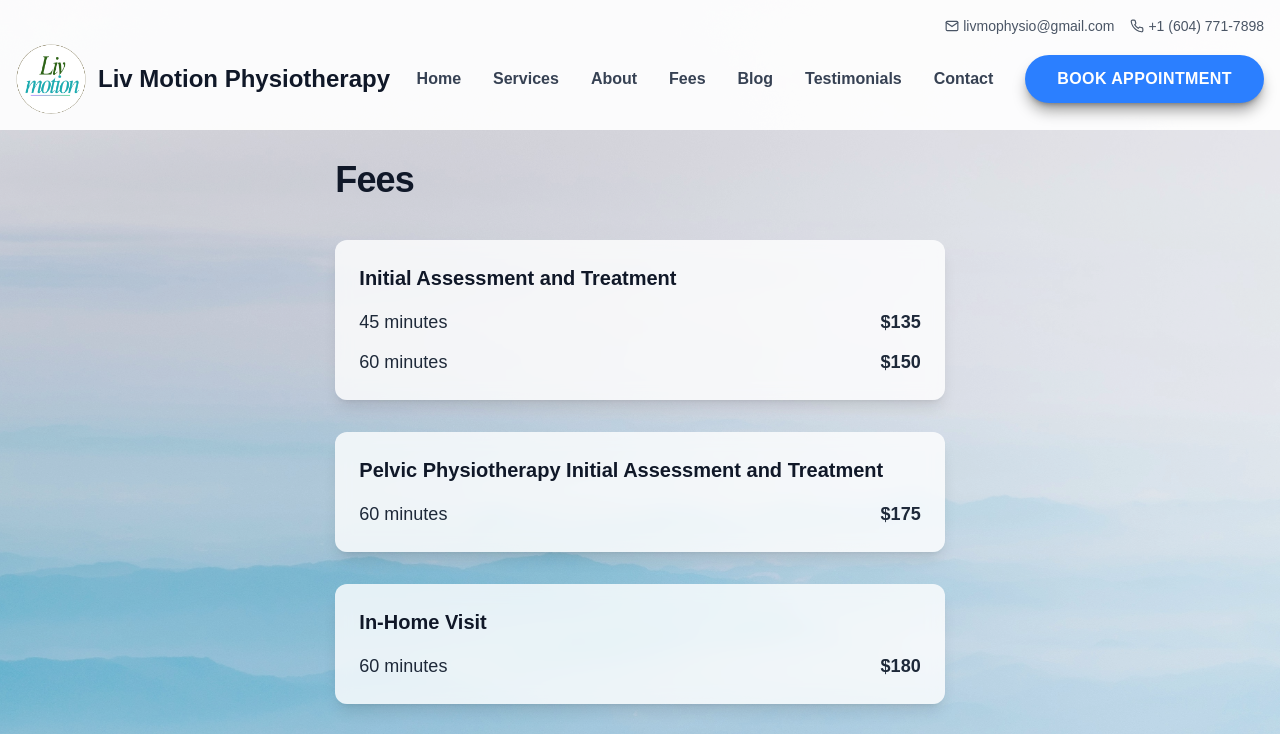
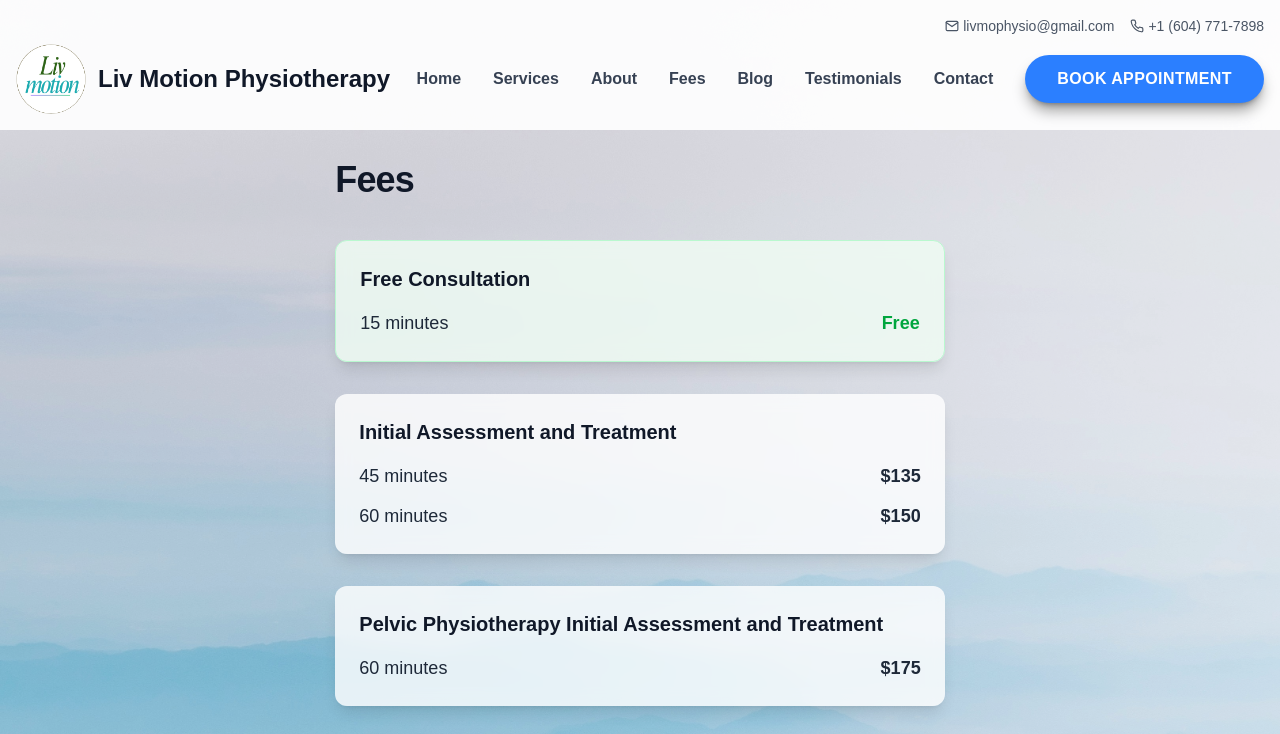
Before and after one commit to cher-kuo/cher-kuo.github.io, a Next.js app: page /fees in a window 1280 px wide. Shown: the top 734 px of the page. Built offline with nearby package versions, Linux system fonts and the light colour scheme.

Commit message:
Add 15 minutes free consultation to Fees page

```diff
--- a/src/app/contact/page.tsx
+++ b/src/app/contact/page.tsx
@@ -132,7 +132,7 @@ export default function ContactPage() {
               </div>
               <div className="text-sm text-gray-700 bg-white/60 rounded-lg p-3">
                 <p className="font-semibold text-gray-900 mb-1">Parking</p>
-                <p>There is underground visitor parking in the building. Please be advised that visitor parking may be limited on weekends. The Metropolis at Metrotown is right next to us and offers free parking.</p>
+                <p>There is underground visitor parking in the building. Please be advised that visitor parking may be limited on the weekend. The Metropolis at Metrotown is right next to us and offers free parking.</p>
               </div>
             </div>
             <div className="space-y-3">
--- a/src/app/fees/page.tsx
+++ b/src/app/fees/page.tsx
@@ -36,6 +36,16 @@ export default function FeesPage() {
           </h1>
 
           <div className="space-y-8">
+            <div className="rounded-xl bg-green-50/80 p-6 shadow-lg backdrop-blur-sm border border-green-200">
+              <h2 className="text-xl font-semibold text-gray-900 mb-4">Free Consultation</h2>
+              <ul className="space-y-3 text-lg text-gray-800">
+                <li className="flex justify-between">
+                  <span>15 minutes</span>
+                  <span className="font-semibold text-green-600">Free</span>
+                </li>
+              </ul>
+            </div>
+
             <div className="rounded-xl bg-white/80 p-6 shadow-lg backdrop-blur-sm">
               <h2 className="text-xl font-semibold text-gray-900 mb-4">Initial Assessment and Treatment</h2>
               <ul className="space-y-3 text-lg text-gray-800">
```
